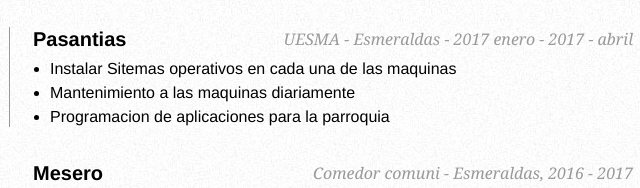
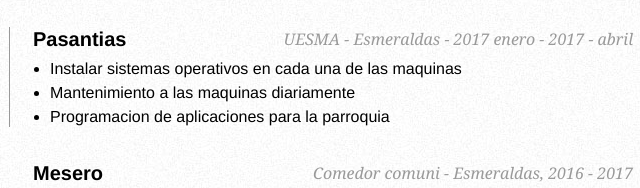
Before and after one commit to Alan290989/Alan, a plain HTML site: page index.html in a window 1280 px wide. Shown: the part 555-743 px from the top of the page, 407-1047 px from the left. Drawn offline with Linux system fonts and the light colour scheme; files whose address does not match are found by name.

Commit message:
Update index.html

```diff
--- a/index.html
+++ b/index.html
@@ -82,7 +82,7 @@
             <dd>
                 <h2>Pasantias <span>UESMA - Esmeraldas - 2017 enero - 2017 - abril </span></h2>
                 <ul>
-                    <li>Instalar Sitemas operativos en cada una de las maquinas</li>
+                    <li>Instalar sistemas operativos en cada una de las maquinas</li>
                     <li>Mantenimiento a las maquinas diariamente</li>
                     <li>Programacion de aplicaciones para la parroquia</li>
                 </ul>
```
